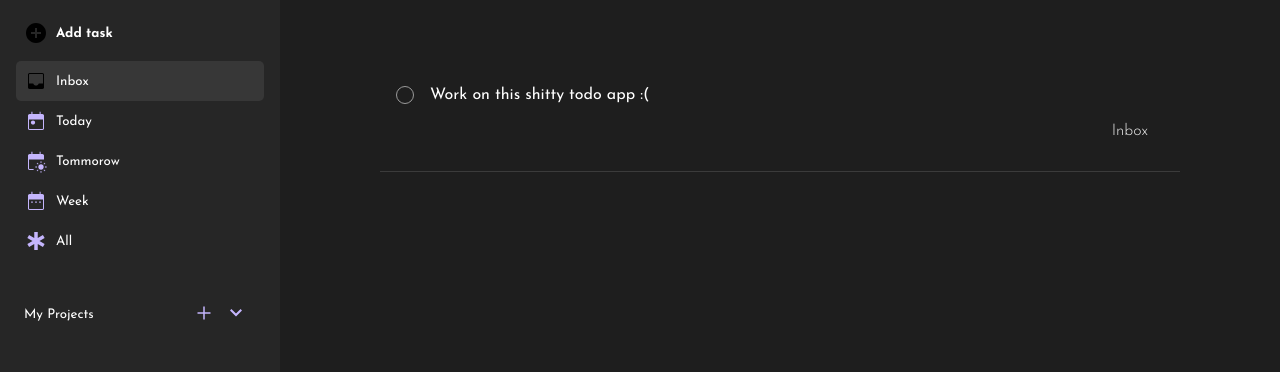
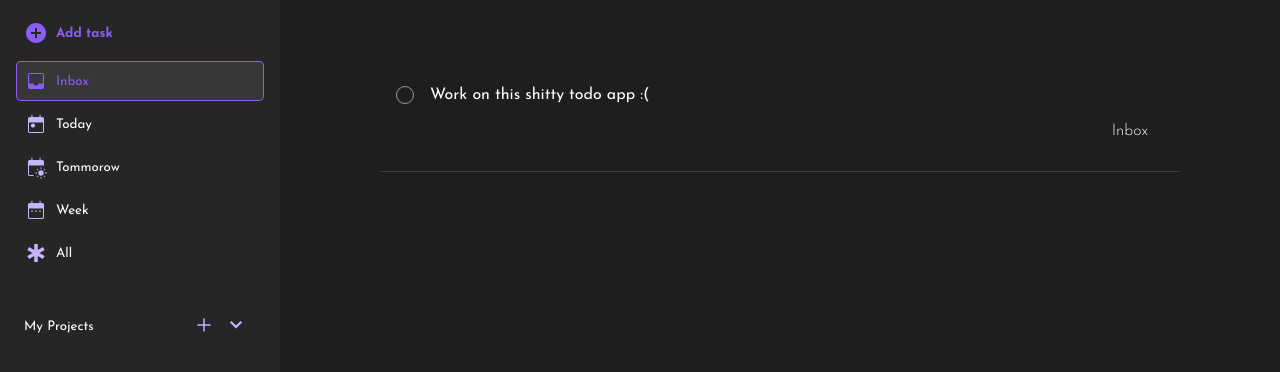
Before and after one commit to S-Y-A-N/todo-list, a website built with webpack: page src/index.html in a window 1280 px wide. Both pictures are taken after a click on the button "Inbox". Shown: the part 72-444 px from the top of the page. Built offline with nearby package versions, Linux system fonts and the light colour scheme.

Commit message:
edit style related to .selected

```diff
--- a/src/sidebar.css
+++ b/src/sidebar.css
@@ -16,11 +16,15 @@
 
 #dialogBtn button {
     font-weight: bold;
-    color: var(--highlight-dark);
+    color: var(--highlight-invert);
 }
 
 #dialogBtn svg {
-    fill: var(--highlight-dark);
+    fill: var(--highlight-invert);
+}
+
+.sidebar-content section {
+    margin-bottom: 3px;
 }
 
 .sidebar-content section > button {
@@ -38,13 +42,17 @@
 
 .sidebar-content section > button:hover, .sidebar-content section > button:hover svg {
     background: var(--gray-highlight);
-    fill: var(--highlight-dark);
+    fill: var(--highlight-invert);
 }
 
 button.selected, button.selected svg {
     background: var(--selected) !important;
-    fill: var(--highlight-light) !important;
-    color: var(--highlight-light) !important;
+    color: var(--highlight-invert) !important;
+    fill: var(--highlight-invert) !important;
+}
+
+button.selected {
+    box-shadow: inset 0px 0px 0px 1px var(--highlight-invert);
 }
 
 .sidebar-content > div {
```
